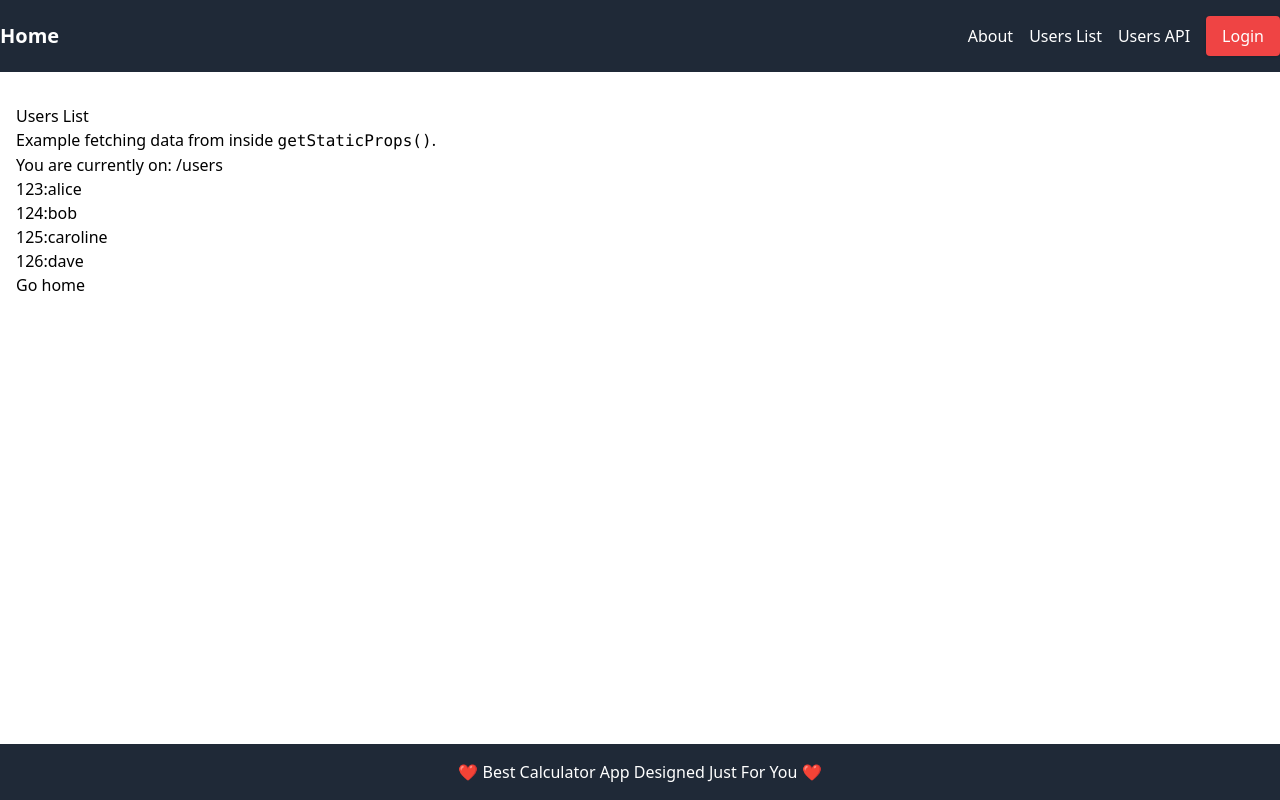
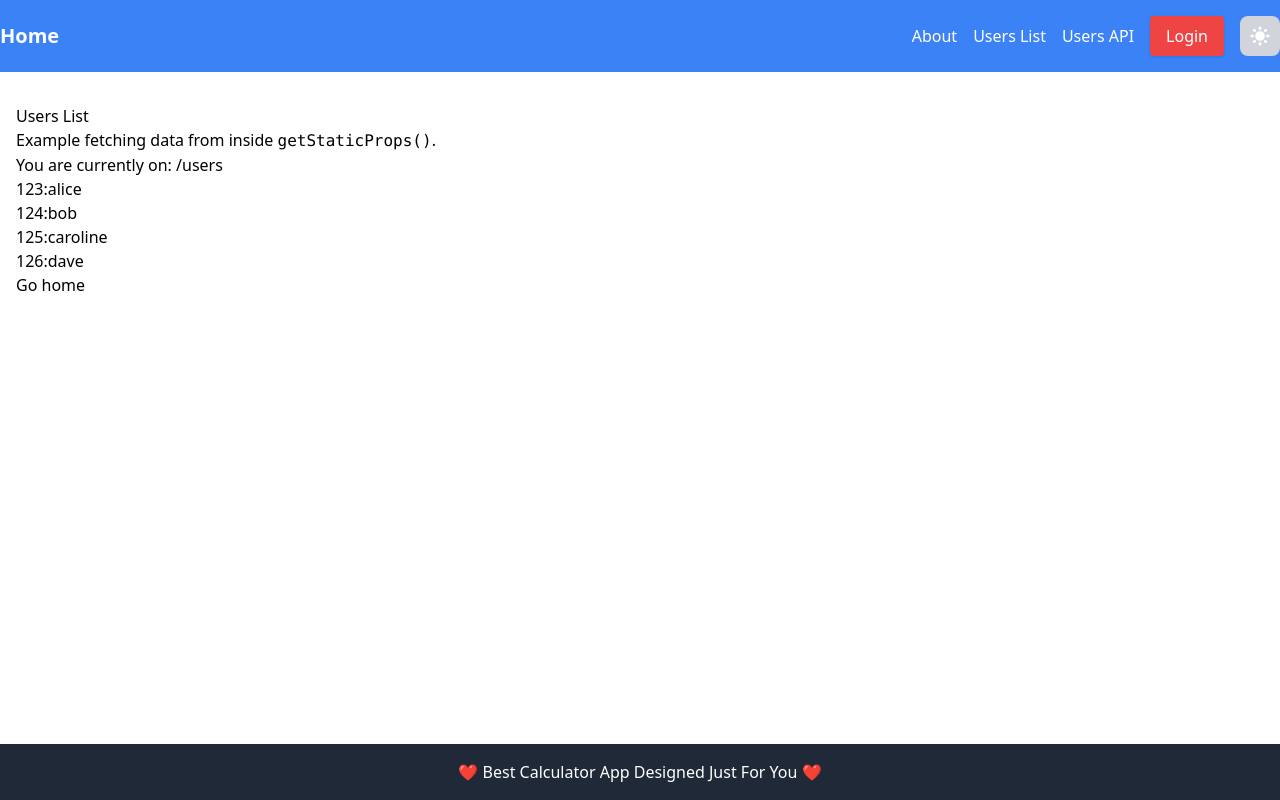
Before and after one commit to bingyue-wang/calculator_x, a Next.js app: page /users in a window 1280 px wide. Built offline with nearby package versions, Linux system fonts and the light colour scheme.

Commit message:
added theme switch

```diff
--- a/components/Layout.tsx
+++ b/components/Layout.tsx
@@ -2,6 +2,8 @@ import React, {ReactNode, useCallback} from 'react';
 import Link from 'next/link';
 import Head from 'next/head';
 import {useRouter} from 'next/router';
+import ThemeSwitcher from './ThemeSwitcher';
+import {useTheme} from '../context/ThemeContext';
 
 type Props = {
   children?: ReactNode
@@ -18,6 +20,10 @@ const Layout = ({
                   user
                 }: Props) => {
   const router = useRouter();
+  const {theme} = useTheme();
+
+  const headerClassName = theme === 'light' ? 'bg-blue-500' : 'bg-gray-800';
+
 
   const handleLogout = useCallback(async () => {
     await fetch('/api/auth/logout');
@@ -25,10 +31,10 @@ const Layout = ({
   }, [router]);
 
   const handleLogin = useCallback(async () => {
-    await fetch('/api/auth/login');
-    router.push('/login');
-  }
-  , [router]);
+      await fetch('/api/auth/login');
+      router.push('/login');
+    }
+    , [router]);
 
   return (
     <div className="min-h-screen flex flex-col">
@@ -37,7 +43,7 @@ const Layout = ({
         <meta charSet="utf-8"/>
         <meta name="viewport" content="initial-scale=1.0, width=device-width"/>
       </Head>
-      <header className="bg-gray-800 text-white py-4">
+      <header className={`${headerClassName} text-white py-4`}>
         <nav className="container mx-auto flex justify-between items-center">
           <div className="flex items-center space-x-4">
             <Link href="/">
@@ -72,6 +78,7 @@ const Layout = ({
                 Login
               </button>
             }
+            <ThemeSwitcher/>
           </div>
         </nav>
       </header>
--- /dev/null
+++ b/components/ThemeSwitcher.tsx
@@ -0,0 +1,28 @@
+// components/ThemeSwitcher.tsx
+import {HiMoon, HiSun} from 'react-icons/hi';
+import {useTheme} from '../context/ThemeContext';
+
+
+const ThemeSwitcher = () => {
+  const {theme, setTheme} = useTheme();
+
+  const toggleTheme = () => {
+    const newTheme = theme === 'dark' ? 'light' : 'dark';
+
+    localStorage.setItem('theme', newTheme);
+
+    setTheme(newTheme);
+  };
+
+  return (
+    <button
+      onClick={toggleTheme}
+      className="bg-gray-300 dark:bg-gray-700 p-2 rounded-lg focus:outline-none focus:ring-2 focus:ring-offset-2 focus:ring-blue-500"
+    >
+      <span className="sr-only">Toggle theme</span>
+      {theme === 'dark' ? <HiMoon size={24}/> : <HiSun size={24}/>}
+    </button>
+  );
+};
+
+export default ThemeSwitcher;
--- /dev/null
+++ b/context/ThemeContext.tsx
@@ -0,0 +1,33 @@
+// ThemeContext.tsx
+import React, {createContext, useContext, useEffect, useState} from 'react';
+
+interface ThemeContextProps {
+  theme: string;
+  setTheme: (theme: string) => void;
+  themeLoaded: boolean;
+}
+
+const ThemeContext = createContext<ThemeContextProps>({
+  theme: 'light',
+  setTheme: () => {},
+  themeLoaded: false
+});
+
+export const useTheme = () => useContext(ThemeContext);
+
+export const ThemeProvider: React.FC = ({children}) => {
+  const [theme, setTheme] = useState('light');
+  const [themeLoaded, setThemeLoaded] = useState(false);
+
+  useEffect(() => {
+    const storedTheme = localStorage.getItem('theme') || 'light';
+    setTheme(storedTheme);
+    setThemeLoaded(true);
+  }, []);
+
+  return (
+    <ThemeContext.Provider value={{theme, setTheme, themeLoaded}}>
+      {themeLoaded && children}
+    </ThemeContext.Provider>
+  );
+};
--- a/package.json
+++ b/package.json
@@ -12,7 +12,8 @@
     "next": "latest",
     "react": "^18.2.0",
     "react-dom": "^18.2.0",
-    "react-hook-form": "^7.43.8"
+    "react-hook-form": "^7.43.8",
+    "react-icons": "^4.8.0"
   },
   "devDependencies": {
     "@types/node": "^12.12.21",
--- a/pages/_app.tsx
+++ b/pages/_app.tsx
@@ -1,21 +1,24 @@
 // entrance of the app
 
-import {useEffect} from "react";
-import {useRouter} from "next/router";
-import '../styles/global.css'
+import {useEffect} from 'react';
+import {useRouter} from 'next/router';
+import '../styles/global.css';
+import {ThemeProvider} from '../context/ThemeContext';
 
 function App({Component, pageProps}) {
   const router = useRouter();
 
   useEffect(() => {
     const logCurrentPath = async () => {
-            console.log('>>: ',router.pathname);
+      console.log('>>: ', router.pathname);
     };
 
     logCurrentPath();
   }, [router.pathname]);
 
-    return <Component {...pageProps} />
+  return <ThemeProvider>
+    <Component {...pageProps} />
+  </ThemeProvider>;
 }
 
 export default App;
```
Also changed, not shown: 1 other file (tests, documents, lock files or other folders). Lines whose indentation alone changed are shown as unchanged.
